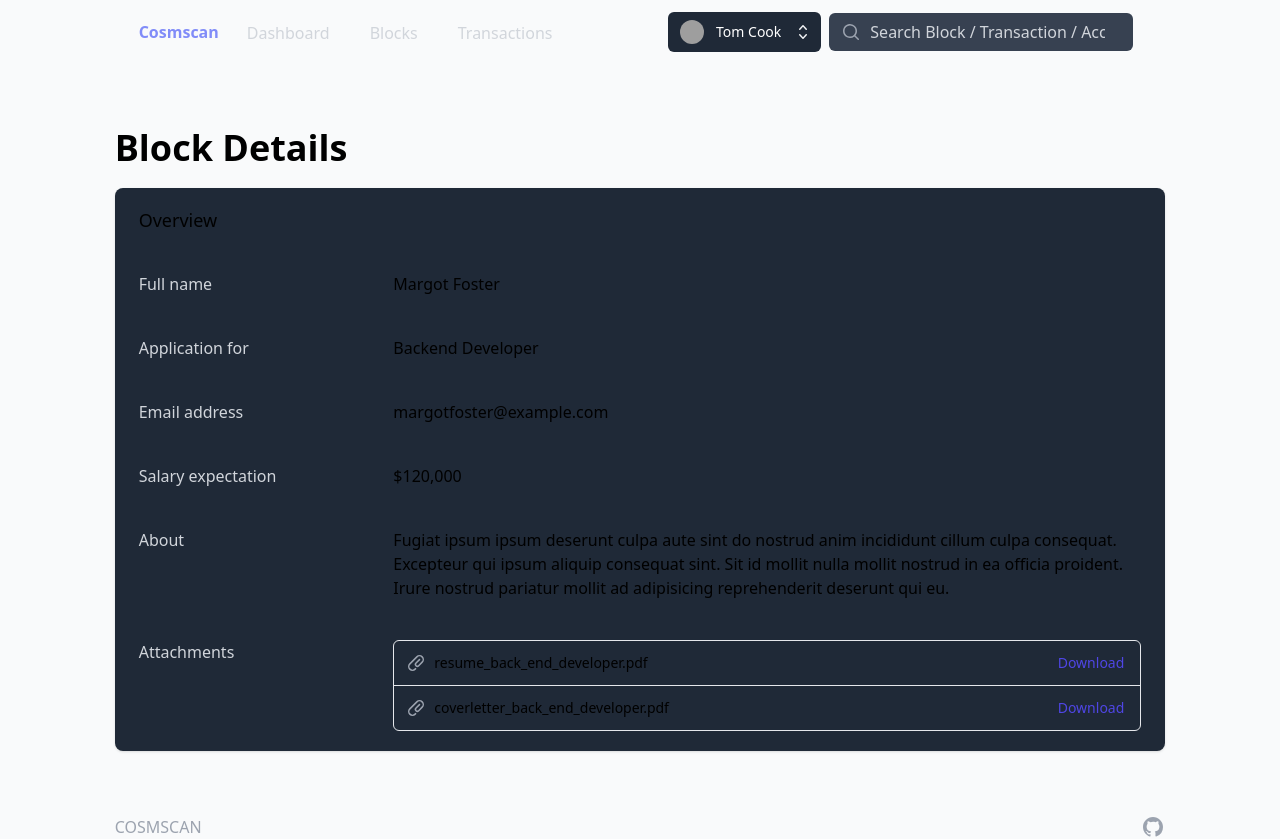
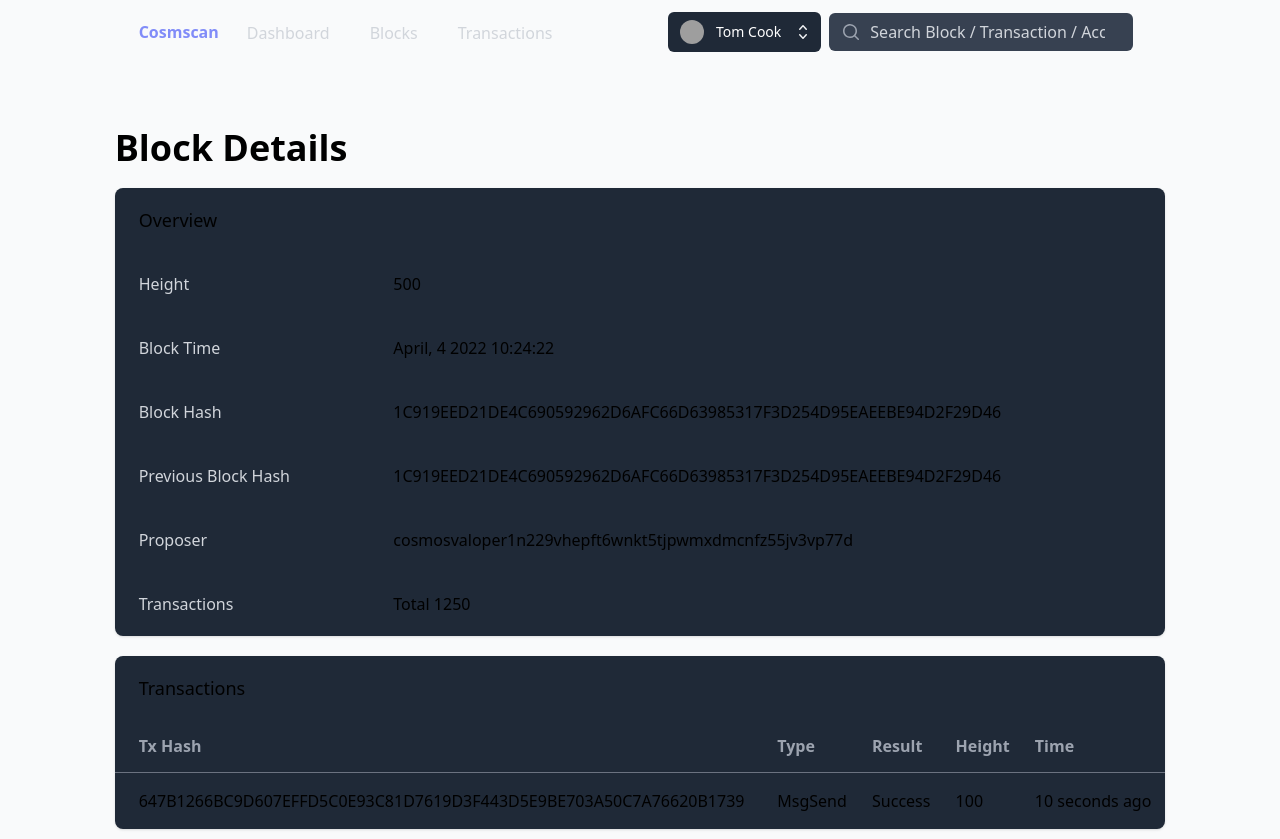
Before and after one commit to cosmscan/cosmscan-frontend, a Next.js app: page /blocks/1/1 in a window 1280 px wide. Shown: the top 839 px of the page. Built offline with nearby package versions, Linux system fonts and the light colour scheme; grey boxes are pictures that could not be loaded.

Commit message:
feat: block detail pages

```diff
--- /dev/null
+++ b/components/views/transactionSubList.tsx
@@ -0,0 +1,33 @@
+const TransactionSubList = () => {
+    return (
+        <div className="overflow-hidden bg-gray-800 shadow sm:rounded-lg mt-5">
+            <div className="px-4 py-5 sm:px-6">
+                <h3 className="text-lg font-medium leading-6">Transactions</h3>
+            </div>
+            <div>
+                <table className="min-w-full divide-y divide-gray-500 ">
+                    <thead className="bg-gray-800">
+                        <tr>
+                            <th scope="col" className="py-3.5 pl-4 text-left text-gray-400 font-semibold sm:pl-6">Tx Hash</th>
+                            <th scope="col" className="px-3 py-3.5 text-left text-gray-400 font-semibold">Type</th>
+                            <th scope="col" className="px-3 py-3.5 text-left text-gray-400 font-semibold">Result</th>
+                            <th scope="col" className="px-3 py-3.5 text-left text-gray-400 font-semibold">Height</th>
+                            <th scope="col" className="px-3 py-3.5 text-left text-gray-400 font-semibold">Time</th>
+                        </tr>
+                    </thead>
+                    <tbody className="divide-y divide-gray-500">
+                        <tr key={"1"}>
+                            <td className="whitespace-nowrap py-4 pl-4 pr-3 font-medium sm:pl-6">647B1266BC9D607EFFD5C0E93C81D7619D3F443D5E9BE703A50C7A76620B1739</td>
+                            <td className="whitespace-nowrap px-3 py-4">MsgSend</td>
+                            <td className="whitespace-nowrap px-3 py-4">Success</td>
+                            <td className="whitespace-nowrap px-3 py-4">100</td>
+                            <td className="whitespace-nowrap px-3 py-4">10 seconds ago</td>
+                        </tr>
+                    </tbody>
+                </table>
+            </div>
+        </div>
+    )
+}
+
+export default TransactionSubList;
--- a/pages/blocks/[chain]/[height].tsx
+++ b/pages/blocks/[chain]/[height].tsx
@@ -1,6 +1,7 @@
 import type { NextPage } from "next";
 import { PaperClipIcon } from '@heroicons/react/20/solid'
 import Layout from "../../../components/layout";
+import TransactionSubList from "../../../components/views/transactionSubList";
 
 const ViewBlockPage:NextPage = () => {
     return (
@@ -16,61 +17,33 @@ const ViewBlockPage:NextPage = () => {
                     <div className="px-4 py-5 sm:p-0">
                         <dl>
                             <div className="py-4 sm:grid sm:grid-cols-4 sm:gap-4 sm:py-5 sm:px-6">
-                                <dt className="font-medium text-gray-300">Full name</dt>
-                                <dd className="mt-1 sm:col-span-3 sm:mt-0">Margot Foster</dd>
+                                <dt className="font-medium text-gray-300">Height</dt>
+                                <dd className="mt-1 sm:col-span-3 sm:mt-0">500</dd>
                             </div>
                             <div className="py-4 sm:grid sm:grid-cols-4 sm:gap-4 sm:py-5 sm:px-6">
-                                <dt className="font-medium text-gray-300">Application for</dt>
-                                <dd className="mt-1 sm:col-span-3 sm:mt-0">Backend Developer</dd>
+                                <dt className="font-medium text-gray-300">Block Time</dt>
+                                <dd className="mt-1 sm:col-span-3 sm:mt-0">April, 4 2022 10:24:22</dd>
                             </div>
                             <div className="py-4 sm:grid sm:grid-cols-4 sm:gap-4 sm:py-5 sm:px-6">
-                                <dt className="font-medium text-gray-300">Email address</dt>
-                                <dd className="mt-1 sm:col-span-3 sm:mt-0">margotfoster@example.com</dd>
+                                <dt className="font-medium text-gray-300">Block Hash</dt>
+                                <dd className="mt-1 sm:col-span-3 sm:mt-0">1C919EED21DE4C690592962D6AFC66D63985317F3D254D95EAEEBE94D2F29D46</dd>
                             </div>
                             <div className="py-4 sm:grid sm:grid-cols-4 sm:gap-4 sm:py-5 sm:px-6">
-                                <dt className="font-medium text-gray-300">Salary expectation</dt>
-                                <dd className="mt-1 sm:col-span-3 sm:mt-0">$120,000</dd>
+                                <dt className="font-medium text-gray-300">Previous Block Hash</dt>
+                                <dd className="mt-1 sm:col-span-3 sm:mt-0">1C919EED21DE4C690592962D6AFC66D63985317F3D254D95EAEEBE94D2F29D46</dd>
                             </div>
                             <div className="py-4 sm:grid sm:grid-cols-4 sm:gap-4 sm:py-5 sm:px-6">
-                                <dt className="font-medium text-gray-300">About</dt>
-                                <dd className="mt-1 sm:col-span-3 sm:mt-0">
-                                Fugiat ipsum ipsum deserunt culpa aute sint do nostrud anim incididunt cillum culpa consequat. Excepteur
-                                qui ipsum aliquip consequat sint. Sit id mollit nulla mollit nostrud in ea officia proident. Irure nostrud
-                                pariatur mollit ad adipisicing reprehenderit deserunt qui eu.
-                                </dd>
+                                <dt className="font-medium text-gray-300">Proposer</dt>
+                                <dd className="mt-1 sm:col-span-3 sm:mt-0">cosmosvaloper1n229vhepft6wnkt5tjpwmxdmcnfz55jv3vp77d</dd>
                             </div>
                             <div className="py-4 sm:grid sm:grid-cols-4 sm:gap-4 sm:py-5 sm:px-6">
-                                <dt className="font-medium text-gray-300">Attachments</dt>
-                                <dd className="mt-1 sm:col-span-3 sm:mt-0">
-                                <ul role="list" className="divide-y divide-gray-200 rounded-md border border-gray-200">
-                                    <li className="flex items-center justify-between py-3 pl-3 pr-4 text-sm">
-                                    <div className="flex w-0 flex-1 items-center">
-                                        <PaperClipIcon className="h-5 w-5 flex-shrink-0 text-gray-400" aria-hidden="true" />
-                                        <span className="ml-2 w-0 flex-1 truncate">resume_back_end_developer.pdf</span>
-                                    </div>
-                                    <div className="ml-4 flex-shrink-0">
-                                        <a href="#" className="font-medium text-indigo-600 hover:text-indigo-500">
-                                        Download
-                                        </a>
-                                    </div>
-                                    </li>
-                                    <li className="flex items-center justify-between py-3 pl-3 pr-4 text-sm">
-                                    <div className="flex w-0 flex-1 items-center">
-                                        <PaperClipIcon className="h-5 w-5 flex-shrink-0 text-gray-400" aria-hidden="true" />
-                                        <span className="ml-2 w-0 flex-1 truncate">coverletter_back_end_developer.pdf</span>
-                                    </div>
-                                    <div className="ml-4 flex-shrink-0">
-                                        <a href="#" className="font-medium text-indigo-600 hover:text-indigo-500">
-                                        Download
-                                        </a>
-                                    </div>
-                                    </li>
-                                </ul>
-                                </dd>
+                                <dt className="font-medium text-gray-300">Transactions</dt>
+                                <dd className="mt-1 sm:col-span-3 sm:mt-0">Total 1250</dd>
                             </div>
                         </dl>
                     </div>
                 </div>
+                <TransactionSubList />
             </div>
         </Layout>
     )
```
